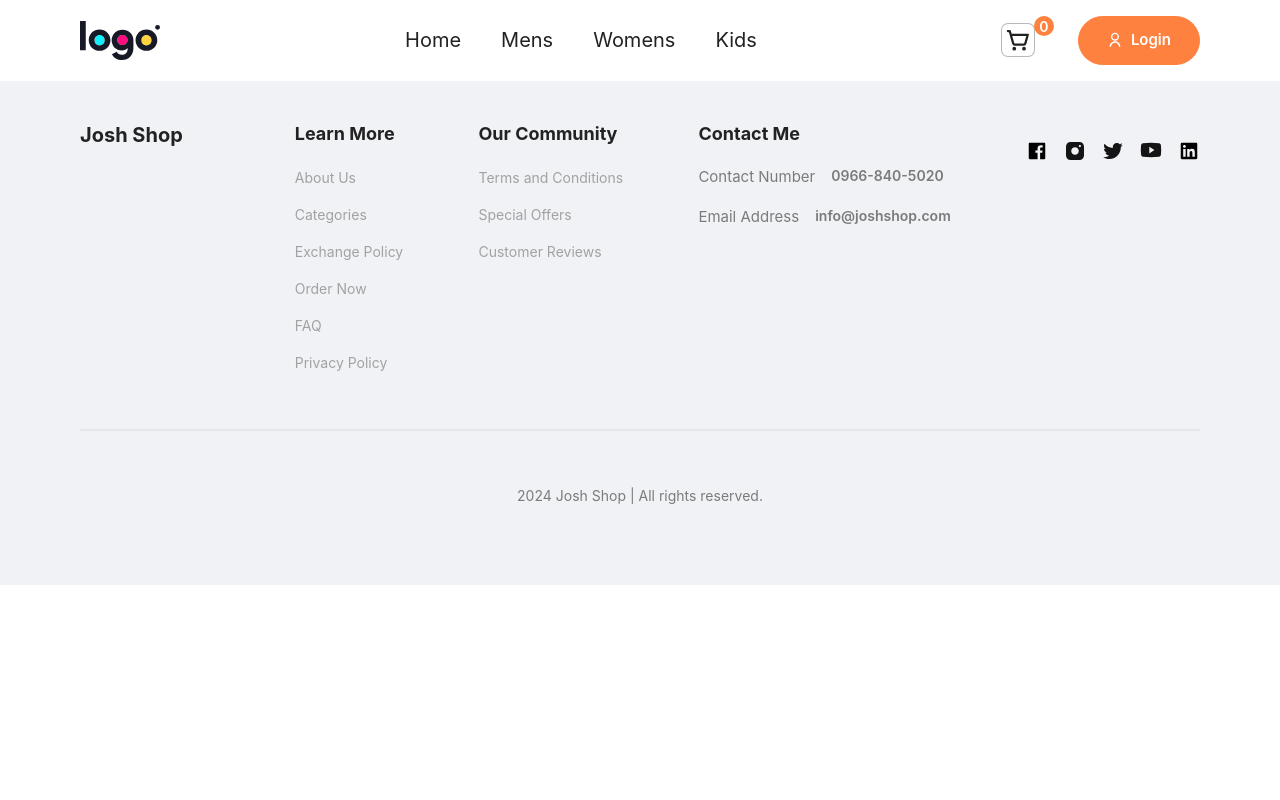
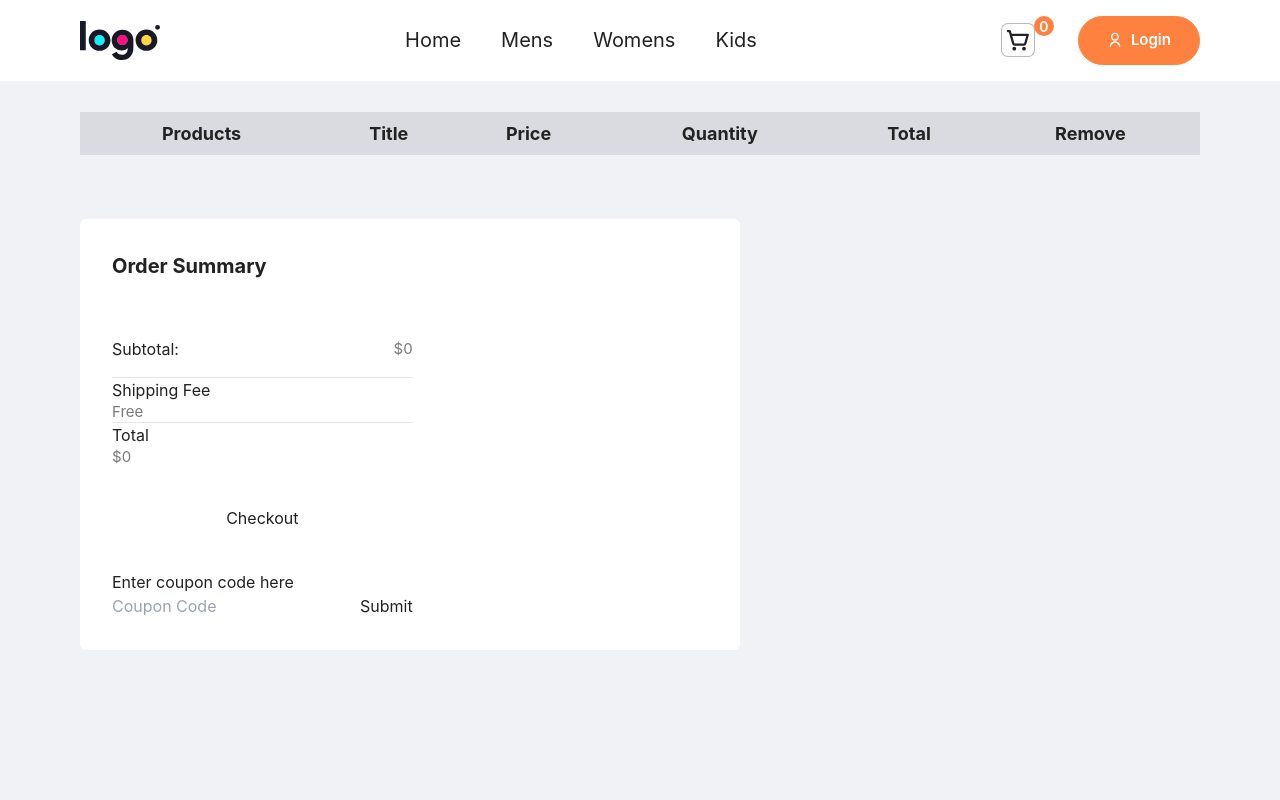
Before and after one commit to jdtownn/Ecommerce-App, a React (Vite) app in the folder frontend/: page /cart-page in a window 1280 px wide. Shown: the top 800 px of the page. Built offline with nearby package versions, Linux system fonts and the light colour scheme; a web font is replaced by a local one.

Commit message:
Cart Page

```diff
--- /dev/null
+++ b/frontend/src/components/CartItems.jsx
@@ -0,0 +1,89 @@
+import { useContext } from "react";
+import { ShopContext } from "../Context/ShopContext";
+import { TbTrash } from "react-icons/tb";
+
+const CartItems = () => {
+  const { all_products, removeFromCart, cartItems } = useContext(ShopContext);
+  return (
+    <section className="max_padd_container pt-28">
+      <table className="w-full mx-auto">
+        <thead>
+          <tr className="bg-slate-900/10 regular-18 sm:regular-22 text-start py-12">
+            <th className="p-1 py-2">Products</th>
+            <th className="p-1 py-2">Title</th>
+            <th className="p-1 py-2">Price</th>
+            <th className="p-1 py-2">Quantity</th>
+            <th className="p-1 py-2">Total</th>
+            <th className="p-1 py-2">Remove</th>
+          </tr>
+        </thead>
+        <tbody>
+          {all_products.map((e) => {
+            if (cartItems[e.id] > 0) {
+              return (
+                <tr
+                  key={e.id}
+                  className="border-b border-slate-900/20 p-6 medium-14 text-center text-gray-30">
+                  <td className="flexCenter">
+                    <img
+                      src={e.image}
+                      alt="prdctImg"
+                      height={40}
+                      width={40}
+                      className="rounded-lg ring-1 ring-slate-900/5 my-1"
+                    />
+                  </td>
+                  <td>
+                    <div className="line-clamp-1">{e.name}</div>
+                  </td>
+                  <td>${e.new_price}</td>
+                  <td className="w-16 h-16 bg-white">{cartItems[e.id]}</td>
+                  <td>
+                    <div>${e.new_price * cartItems[e.id]}</div>
+                  </td>
+                  <td>
+                    <div className="bold-22 pl-12">
+                      <TbTrash onClick={() => removeFromCart(e.id)} />
+                    </div>
+                  </td>
+                </tr>
+              );
+            }
+            return null;
+          })}
+        </tbody>
+      </table>
+      <div className="flex flex-col gap-20 my-16 p-8 rounded-md md:flex-row bg-white w-full max-w-[660px]">
+        <div className="flex flex-col gap-10">
+          <h4 className="bold-20">Order Summary</h4>
+          <div>
+            <div className="flexBetween py-4">
+              <h4>Subtotal:</h4>
+              <p>${0}</p>
+            </div>
+            <hr />
+            <div>
+              <h4>Shipping Fee</h4>
+              <p>Free</p>
+            </div>
+            <hr />
+            <div>
+              <h4>Total</h4>
+              <p>${0}</p>
+            </div>
+          </div>
+          <button>Checkout</button>
+          <div>
+            <h4>Enter coupon code here</h4>
+            <div>
+              <input type="text" placeholder="Coupon Code" />
+              <button>Submit</button>
+            </div>
+          </div>
+        </div>
+      </div>
+    </section>
+  );
+};
+
+export default CartItems;
--- a/frontend/src/pages/Cart.jsx
+++ b/frontend/src/pages/Cart.jsx
@@ -1,5 +1,11 @@
+import CartItems from "../components/CartItems";
+
 const Cart = () => {
-  return <div>Cart</div>;
+  return (
+    <div>
+      <CartItems />
+    </div>
+  );
 };
 
 export default Cart;
```
